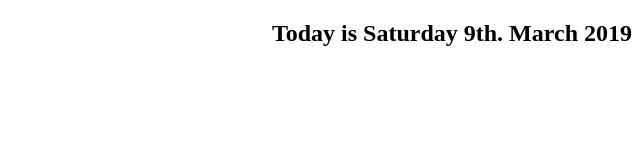
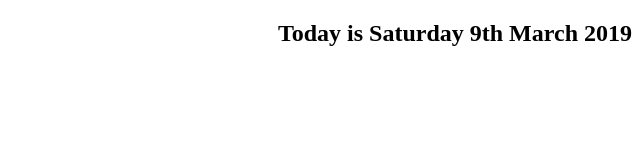
Before and after one commit to berkayersever/wiredelta-challenge, a plain HTML site: page index.html in a window 1280 px wide. Shown: the whole page, without its empty margins (640-1280 px from the left). Drawn offline with Linux system fonts and the light colour scheme.

Commit message:
Minor change in the formatting.

```diff
--- a/index.html
+++ b/index.html
@@ -22,7 +22,7 @@
         let today = new Date();
         let week = ["Sunday","Monday","Tuesday","Wednesday","Thursday","Friday","Saturday"];
         let month = ["January","February","March","April","May","June","July","August","September","October","November","December"];
-        document.getElementById('dateTextArea').innerHTML = week[today.getDay()] + " " + suffix(today.getDate()) + ". " + month[today.getMonth()] + " " + today.getFullYear();
+        document.getElementById('dateTextArea').innerHTML = week[today.getDay()] + " " + suffix(today.getDate()) + " " + month[today.getMonth()] + " " + today.getFullYear();
     }
 </script>
 
```
